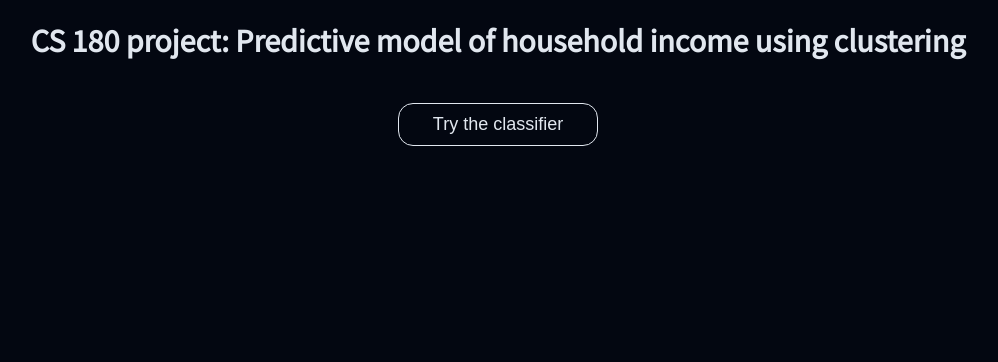
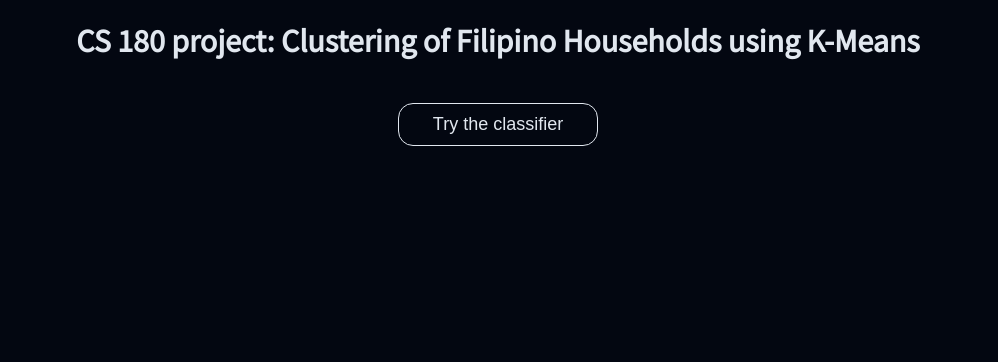
Before and after one commit to rudnam/cs180-project, a Flask app: page / in a window 1280 px wide. Shown: the part 58-420 px from the top of the page, without its empty margins (142-1140 px from the left). Run offline with Flask 3, Linux system fonts and the light colour scheme; parts of the project's set-up code (start-up, migrations or seed data) failed here and were passed over.

Commit message:
Update title

```diff
--- a/app/templates/index.html
+++ b/app/templates/index.html
@@ -6,7 +6,7 @@
 
 {% block main %}
   <div class="container">
-    <h1>CS 180 project: Predictive model of household income using clustering</h1>
+    <h1>CS 180 project: Clustering of Filipino Households using K-Means</h1>
     <br>
     <a href="./predict"><button class="predict-button">Try the classifier</button></a>
   </div>
```
Also changed, not shown: README.md, 1 other file.
